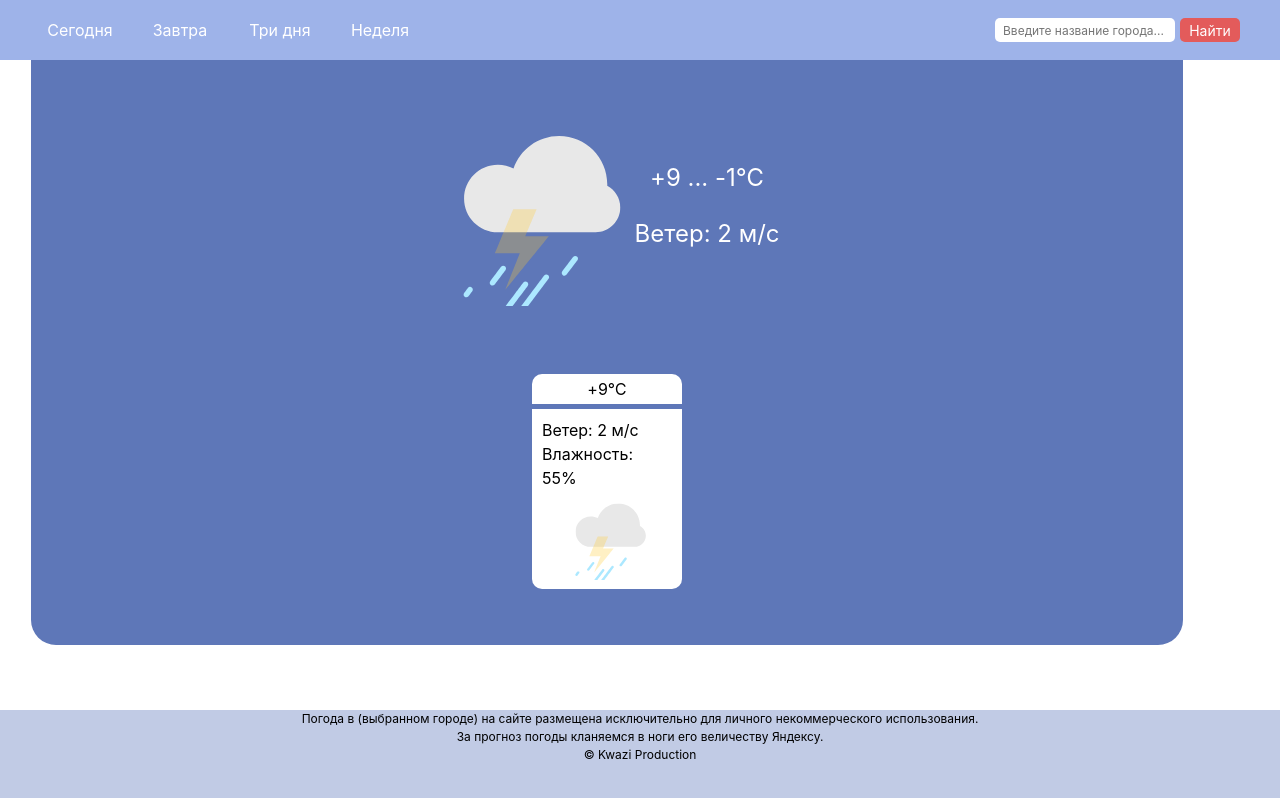
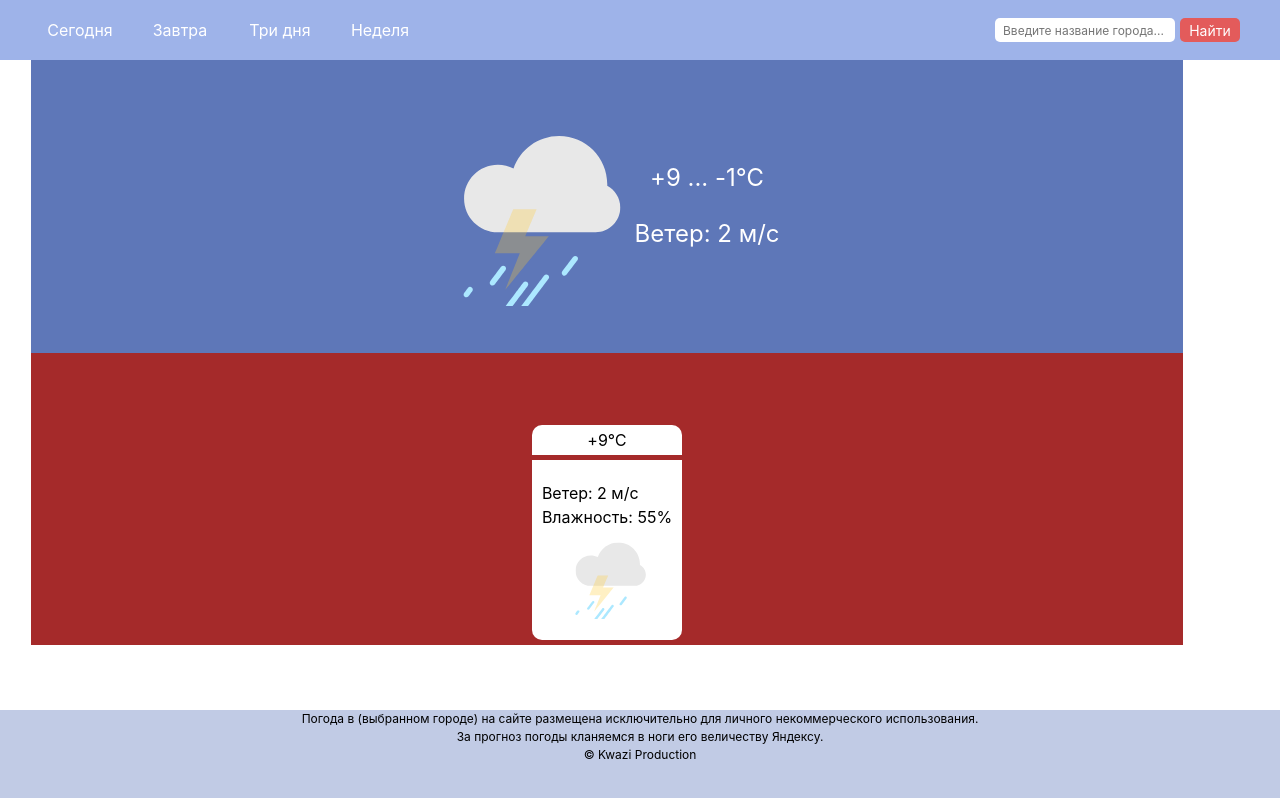
Before and after one commit to KwaziCoder/weather_forecast, a React (Create React App) app: page / in a window 1280 px wide. Built offline with nearby package versions, Linux system fonts and the light colour scheme.

Commit message:
styles change

```diff
--- a/src/components/content/forecast/details/Details.module.css
+++ b/src/components/content/forecast/details/Details.module.css
@@ -2,10 +2,12 @@
 
 }
 .wrap {
+  padding: 5px;
+  background-color: brown;
   height: 100%;
   width: 100%;
   display: flex;
   justify-content: center;
-  align-items: center;
+  align-items: flex-end;
   flex-direction: row;
 }
--- a/src/components/content/forecast/details/card/Card.module.css
+++ b/src/components/content/forecast/details/card/Card.module.css
@@ -1,6 +1,6 @@
 .root {
-  height: 250px;
-  width: 150px;
+  height: auto;
+  width: auto;
 }
 .header {
   display: flex;
```
